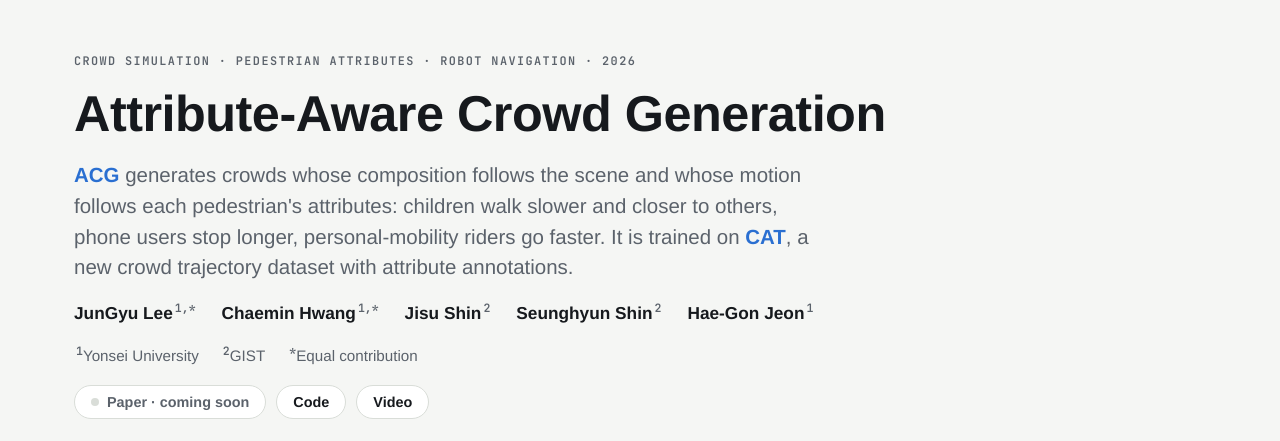
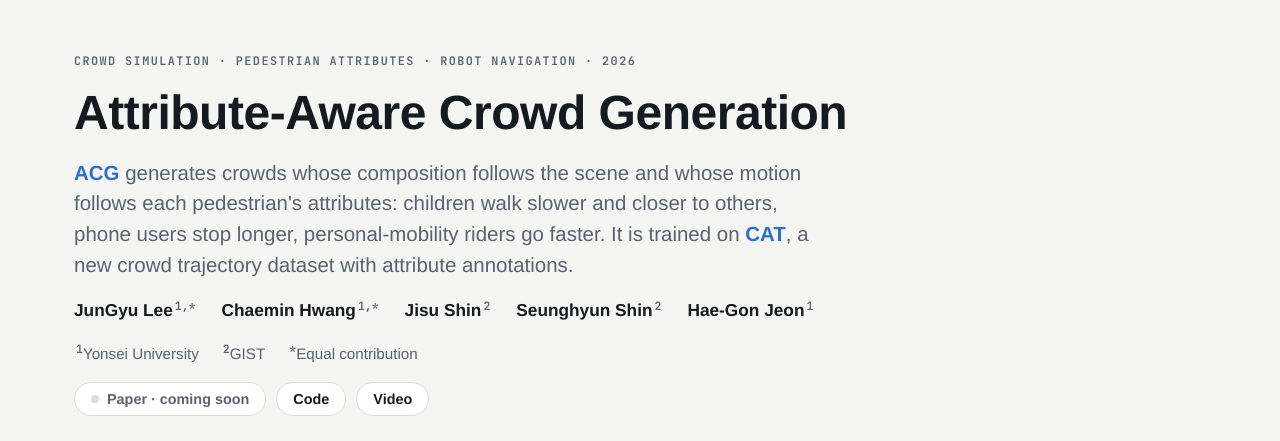
Before and after one commit to jungyu0413/ACG, a plain HTML site: page docs/index.html in a window 1280 px wide. Shown: the top 441 px of the page. Drawn offline with Linux system fonts and the light colour scheme; a web font is replaced by a local one.

Commit message:
Use the shared title rule on the project page

```diff
--- a/docs/index.html
+++ b/docs/index.html
@@ -53,7 +53,7 @@ section { padding-block: 56px; border-top: 1px solid var(--line); display: grid;
 
 /* ---------- hero ---------- */
 .hero { padding-block: 56px 32px; display: grid; gap: 18px; }
-.hero h1 { font-size: clamp(1.85rem, 1.25rem + 2.4vw, 3.15rem); font-weight: 700; }
+.hero h1 { font-size: clamp(1.75rem, 1.1rem + 2.5vw, 3rem); font-weight: 700; text-wrap: balance; }
 .hero .sub { font-family: var(--f-display); font-size: clamp(1.05rem, 0.98rem + 0.4vw, 1.28rem); line-height: 1.5; color: var(--muted); max-width: 66ch; }
 .hero .sub b { color: var(--ours); }
 .authors { display: flex; flex-wrap: wrap; gap: 4px 26px; font: 600 1.08rem/1.4 var(--f-display); }
```
